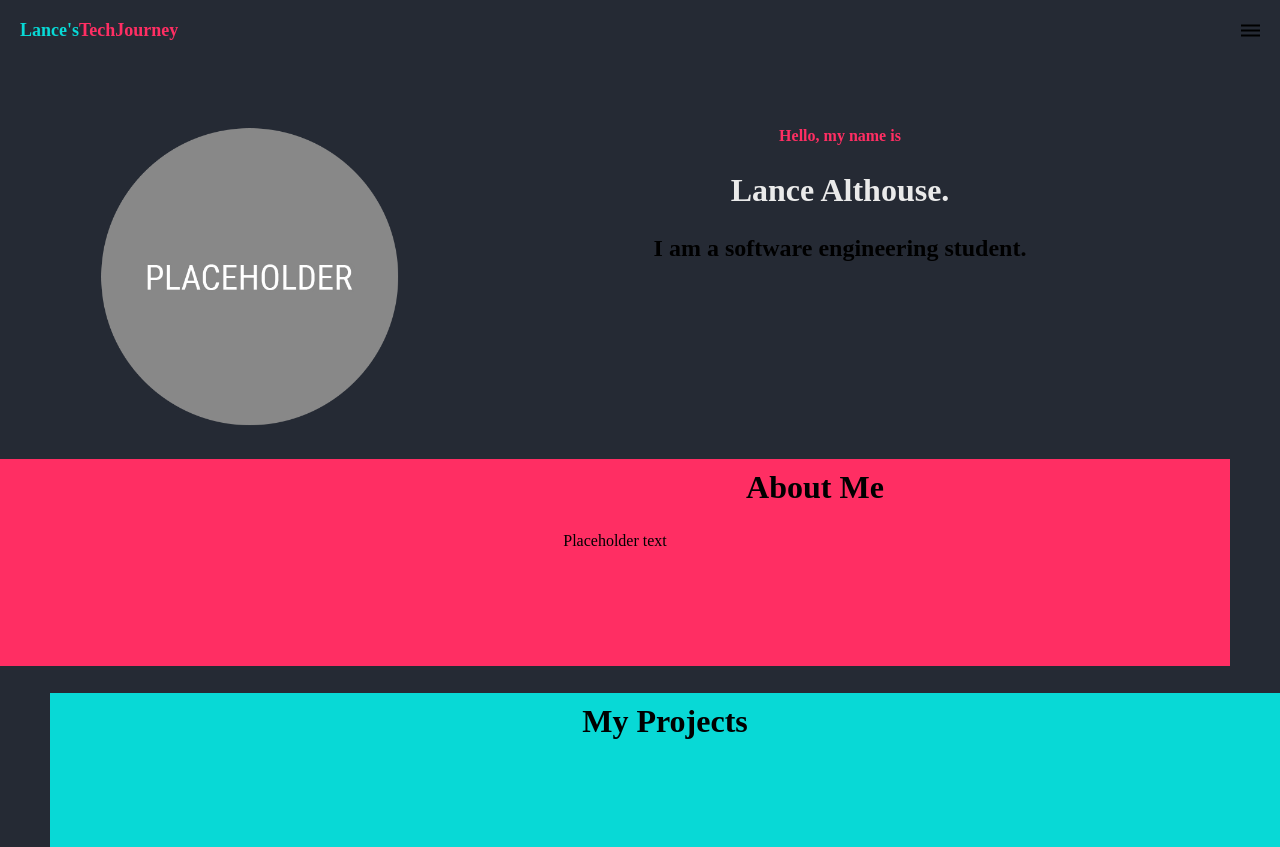
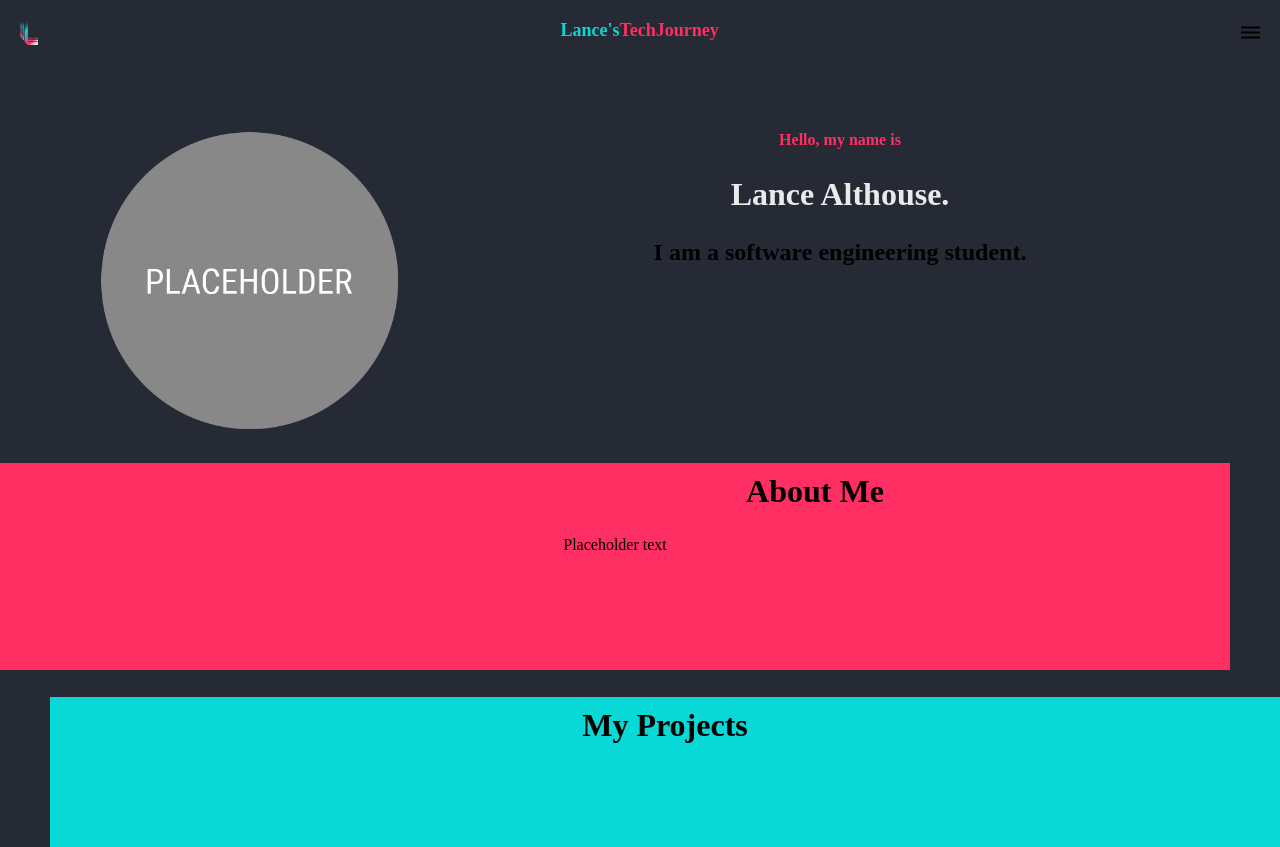
Before and after one commit to Lancealot4567/Lancealot4567.github.io, a plain HTML site: page index.html in a window 1280 px wide. Shown: the top 847 px of the page. Drawn offline with Linux system fonts and the light colour scheme.

Commit message:
updated favicon to new logo

```diff
--- a/css/main.scss
+++ b/css/main.scss
@@ -20,6 +20,11 @@ body {
     padding: 20px;
 
     .logo {
+        max-height: 25px;
+        max-width: 25px;
+    }
+
+    .heading {
         text-decoration: none;
         font-weight: 700;
         font-size: large;
@@ -28,6 +33,8 @@ body {
         span {
             color: var(--secondary);
         }
+
+
     }
 
     nav {
--- a/index.html
+++ b/index.html
@@ -6,15 +6,21 @@
     <meta charset="UTF-8">
     <meta name="viewport" content="width=device-width, initial-scale=1.0">
     <title>Lance's Tech Journey</title>
-    <link rel="shortcut icon" type="image/png" href="images/favicon.png">
+    <link rel="shortcut icon" type="image/png" href="images/logo1design.png">
     <link rel="stylesheet" href="css/main.css">
 </head>
 
 <body>
 
     <div class="navigation-bar">
+        <div class="logocontainer">
+
+        </div>
         <div class="container">
-            <a class="logo" href="#"> Lance's<span>TechJourney</span></a>
+            <a class="logo" href="#">
+                <img id="logo" class="logo" src="images/logo1design.png" alt="Logo Design">
+            </a>
+            <a class="heading" href="#"> Lance's<span>TechJourney</span></a>
 
             <img id="mobile-Dropdown" class="mobile-nav" src="images/dropdown-nav.svg" alt="Open Navigation">
 
```
Also changed, not shown: css/main.css, images/favicon.png (deleted), images/logo2design.png (deleted), 1 other file.
